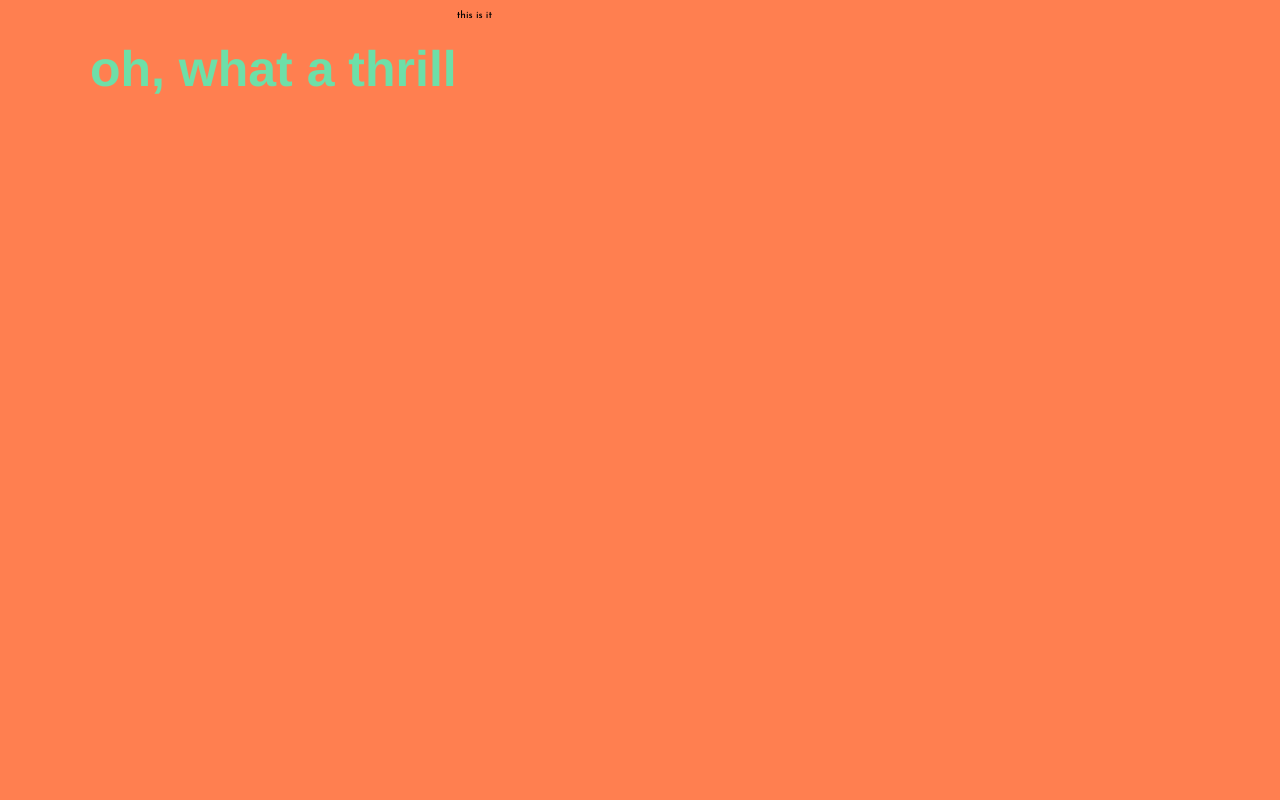
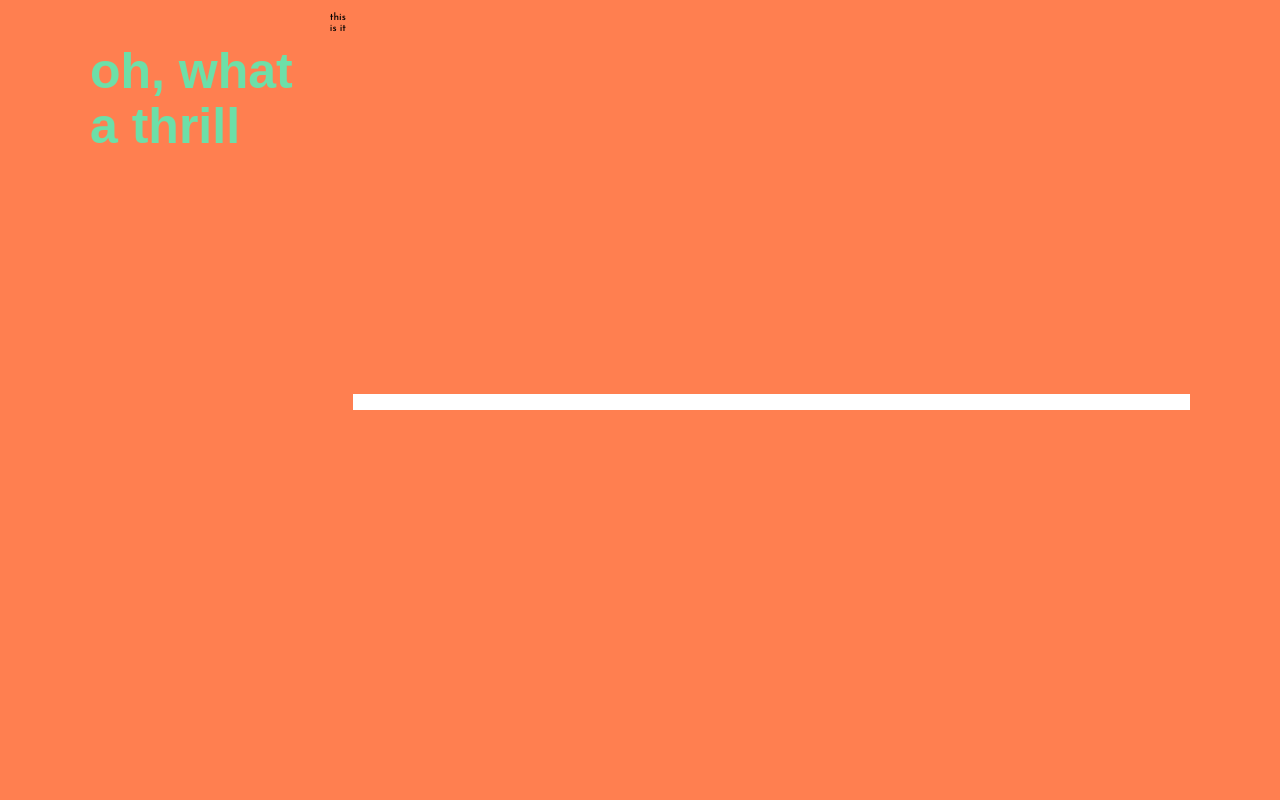
Before and after one commit to tiagossaurus-rex/diasporama, a React (Create React App) app: page / in a window 1280 px wide. Shown: the top 800 px of the page. Built offline with nearby package versions, Linux system fonts and the light colour scheme; a web font is replaced by a local one.

Commit message:
work on section to display data

```diff
--- a/src/components/flicker/index.js
+++ b/src/components/flicker/index.js
@@ -10,6 +10,7 @@ import {
   FigCaption,
   TextFit,
   ImageFit,
+  Image,
   NoTextFit,
   InnerTitle,
 } from "./styles/flicker";
@@ -50,6 +51,9 @@ Flicker.FigCaption = function FlickerFigCaption({ children, ...restProps }) {
 Flicker.TextFit = function FlickerTextFit({ children, ...restProps }) {
   return <TextFit {...restProps}>{children}</TextFit>;
 };
+Flicker.Image = function FlickerImage({ ...restProps }) {
+  return <Image {...restProps} />;
+};
 Flicker.ImageFit = function FlickerImageFit({ children, ...restProps }) {
   return <ImageFit {...restProps}>{children}</ImageFit>;
 };
--- a/src/components/flicker/styles/flicker.js
+++ b/src/components/flicker/styles/flicker.js
@@ -20,9 +20,10 @@ export const Item = styled.div`
 
 export const Container = styled.div`
   background: coral;
+  padding: 2px;
 `;
 export const Title = styled.h1`
-  font-family: "YoungSerif", Helvetica, Arial, sans-serif;
+  font-family: "YoungSerif", Trebuchet, Arial, sans-serif;
   font-size: 50px;
   line-height: 1.1;
   margin-bottom: 8px;
@@ -47,8 +48,7 @@ export const Paragraph = styled.p`
 export const Figure = styled.figure`
   background: #fff;
   margin: 0;
-  position: relative;
-  width: 50vw;
+  width: 100vw;
 `;
 
 export const FigCaption = styled.figcaption`
@@ -68,12 +68,15 @@ export const TextFit = styled.div`
   z-index: 1;
 `;
 
-export const ImageFit = styled.img`
-.imageFit {
+export const ImageFit = styled.div`
   height: 100vh;
-  object-fit: cover;
   position: fixed;
   width: 50%;
+`;
+
+export const Image = styled.img`
+  max-width: 100%;
+  height: auto;
 `;
 
 export const NoTextFit = styled.div`
--- a/src/containers/flicker.js
+++ b/src/containers/flicker.js
@@ -11,6 +11,9 @@ export function FlickerContainer() {
             <Flicker.Title>{diaporama.title}</Flicker.Title>
             <Flicker.Para>{diaporama.paragraph}</Flicker.Para>
           </Flicker.Section>
+          <Flicker.Figure>
+            <Flicker.Image src={diaporama.text} alt={diaporama.alt} />
+          </Flicker.Figure>
         </Flicker>
       ))}
     </Flicker.Container>
```
